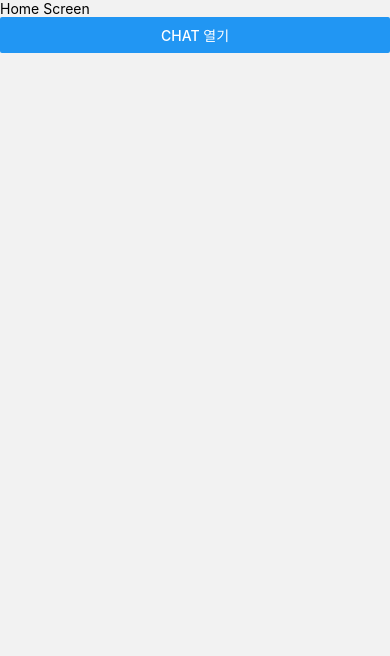
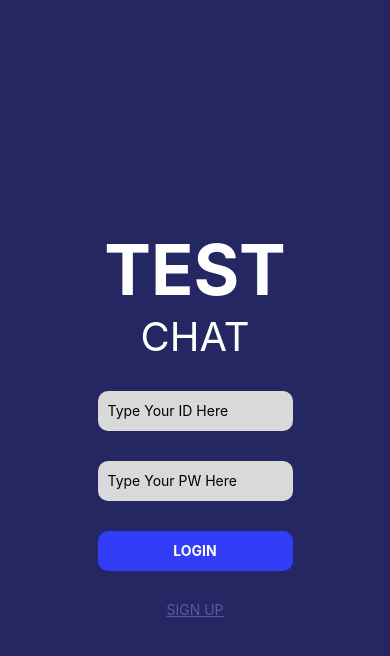
Before and after one commit to henryseo1000/chatApp, a React Native app: screen /Login in a window 390 px wide. Before the commit this address had no page. Shown: the top 656 px of the page. Built offline with nearby package versions, Linux system fonts and the light colour scheme.

Commit message:
로그인 화명 구성

```diff
--- a/App.tsx
+++ b/App.tsx
@@ -14,6 +14,7 @@ import { NavigationContainer } from '@react-navigation/native';
 import { createNativeStackNavigator } from '@react-navigation/native-stack';
 import HomeScreen from './pages/main/HomeScreen';
 import ChatScreen from './pages/chat/ChatScreen';
+import LoginScreen from './pages/login/LoginScreen';
 
 function App(): React.JSX.Element {
   const Stack = createNativeStackNavigator();
@@ -25,7 +26,8 @@ function App(): React.JSX.Element {
   return (
     <ConvexProvider client={convex}>
       <NavigationContainer>
-        <Stack.Navigator initialRouteName="Home">
+        <Stack.Navigator initialRouteName="Login">
+          <Stack.Screen name="Login" options={{headerShown: false}} component={LoginScreen} />
           <Stack.Screen name="Home" options={{headerShown: false}} component={HomeScreen} />
           <Stack.Screen name="Chat" options={{headerShown: false}} component={ChatScreen} />
         </Stack.Navigator>
--- a/components/chat/ChatInform.tsx
+++ b/components/chat/ChatInform.tsx
@@ -23,7 +23,8 @@ function ChatInform({chatName, connectedUserName} : InformProps) {
                 <Text
                     style={st.optionText}
                 >
-                    Go Back</Text>
+                    Go Back
+                </Text>
             </TouchableOpacity>
 
             <View
@@ -34,6 +35,12 @@ function ChatInform({chatName, connectedUserName} : InformProps) {
                 >
                     {chatName}
                 </Text>
+
+                <Text
+                    style={st.connectedUserText}
+                >
+                    Currently Connected as {connectedUserName}
+                </Text>
             </View>
 
             <TouchableOpacity
@@ -42,11 +49,11 @@ function ChatInform({chatName, connectedUserName} : InformProps) {
                     navigation.goBack();
                 }}
             >
-                <Text
+                {/* <Text
                     style={st.optionText}
                 >
                     Menu
-                </Text>
+                </Text> */}
             </TouchableOpacity>
         </View>
     )
@@ -56,7 +63,7 @@ const st = StyleSheet.create({
     informArea: {
         display: "flex",
         flexDirection: "row",
-        height: "7%",
+        height: "10%",
         backgroundColor: "#191B43",
         boxShadow: "10px"
     },
@@ -79,6 +86,10 @@ const st = StyleSheet.create({
         width: "80%",
         justifyContent: "center",
         alignItems: "center",
+    },
+    connectedUserText: {
+        color: "#585C9E",
+        fontSize: 10
     }
 })
 
--- a/convex/_generated/api.d.ts
+++ b/convex/_generated/api.d.ts
@@ -14,6 +14,7 @@ import type {
   FunctionReference,
 } from "convex/server";
 import type * as chat from "../chat.js";
+import type * as login from "../login.js";
 
 /**
  * A utility for referencing Convex functions in your app's API.
@@ -25,6 +26,7 @@ import type * as chat from "../chat.js";
  */
 declare const fullApi: ApiFromModules<{
   chat: typeof chat;
+  login: typeof login;
 }>;
 export declare const api: FilterApi<
   typeof fullApi,
--- a/convex/chat.ts
+++ b/convex/chat.ts
@@ -7,7 +7,6 @@ export const sendMessage = mutation({
       body: v.string(),
     },
     handler: async (ctx, args) => {
-      console.log("This TypeScript function is running on the server.");
       await ctx.db.insert("messages", {
         user: args.user,
         body: args.body,
@@ -18,9 +17,7 @@ export const sendMessage = mutation({
 export const getMessages = query({
   args: {},
   handler: async (ctx) => {
-    // Get most recent messages first
-    const messages = await ctx.db.query("messages").order("desc").take(50);
-    // Reverse the list so that it's in a chronological order.
+    const messages = await ctx.db.query("messages").order("desc").collect();
     return messages.reverse();
   },
 });
--- a/package.json
+++ b/package.json
@@ -10,12 +10,15 @@
     "test": "jest"
   },
   "dependencies": {
+    "@react-navigation/drawer": "^7.1.1",
     "@react-navigation/native": "^7.0.14",
     "@react-navigation/native-stack": "^7.2.0",
     "convex": "^1.17.4",
     "react": "18.3.1",
     "react-dom": "^19.0.0",
     "react-native": "0.76.5",
+    "react-native-gesture-handler": "^2.21.2",
+    "react-native-reanimated": "^3.16.6",
     "react-native-safe-area-context": "^5.0.0",
     "react-native-screens": "^4.4.0",
     "react-navigation-stack": "^2.10.4"
--- /dev/null
+++ b/pages/login/LoginScreen.tsx
@@ -0,0 +1,123 @@
+import React, { useState } from 'react';
+import { SafeAreaView, TouchableOpacity, View, Text, StyleSheet, TextInput } from 'react-native';
+
+function LoginScreen() {
+    const [id, setId] = useState('');
+    const [pw, setPw] = useState('');
+
+    return (
+        <SafeAreaView
+            style={st.loginContainer}
+        >
+            <View
+                style={st.titleArea}
+            >
+                <Text
+                    style={st.titleTextTop}
+                >
+                    TEST
+                </Text>
+                <Text
+                    style={st.titleTextBottom}
+                >
+                    CHAT
+                </Text>
+            </View>
+
+            <View
+                style={st.inputArea}
+            >
+                <TextInput
+                    style={st.textInput}
+                    value={id}
+                    placeholder='Type Your ID Here'
+                    onChangeText={(e) => setId(e)}
+                />
+
+                <TextInput
+                    style={st.textInput}
+                    value={pw}
+                    placeholder='Type Your PW Here'
+                    onChangeText={(e) => setPw(e)}
+                />
+            </View>
+
+            <TouchableOpacity
+                style={st.loginButton}
+                onPress={() => {
+
+                }}
+            >
+                <Text
+                    style={st.buttonText}
+                >
+                    LOGIN
+                </Text>
+            </TouchableOpacity>
+
+            <Text
+                style={st.signUpText}
+            >
+                SIGN UP
+            </Text>
+        </SafeAreaView>
+    )
+}
+
+const st = StyleSheet.create({
+    loginContainer: {
+      display: "flex",
+      height: "100%",
+      gap: 30,
+      justifyContent: "center",
+      alignItems: "center",
+      backgroundColor: "#242762"
+    },
+    titleArea: {
+        display: "flex",
+        justifyContent: "center",
+        alignItems: "center"
+    },
+    titleTextTop: {
+        color: "#ffffff",
+        fontSize: 70,
+        fontWeight: "bold"
+    },
+    titleTextBottom: {
+        color: "#ffffff",
+        fontSize: 40,
+    },
+    loginButton: {
+        display: "flex",
+        height: 40,
+        width: "50%",
+        justifyContent: "center",
+        backgroundColor: "#333DF7",
+        borderRadius: 10,
+    },
+    buttonText: {
+        width: "100%",
+        color: "#ffffff",
+        textAlign: "center",
+        fontWeight: "bold"
+    },
+    inputArea: {
+        width: "100%",
+        gap: 30,
+        justifyContent: "center",
+        alignItems: "center"
+    },
+    textInput: {
+        width: "50%",
+        height: 40,
+        paddingLeft: 10,
+        backgroundColor: "#d9d9d9",
+        borderRadius: 10
+    },
+    signUpText: {
+        color: "#585C9E",
+        textDecorationLine: "underline"
+    }
+});
+
+export default LoginScreen;
```
Also changed, not shown: convex/login.ts (added, +15 -0 lines), 1 other file (tests, documents, lock files or other folders).
